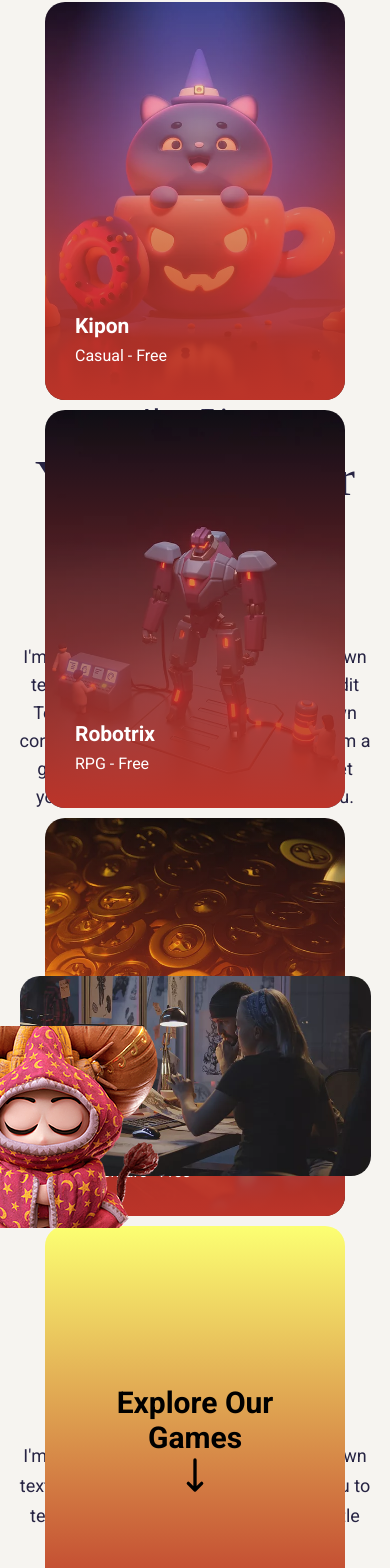
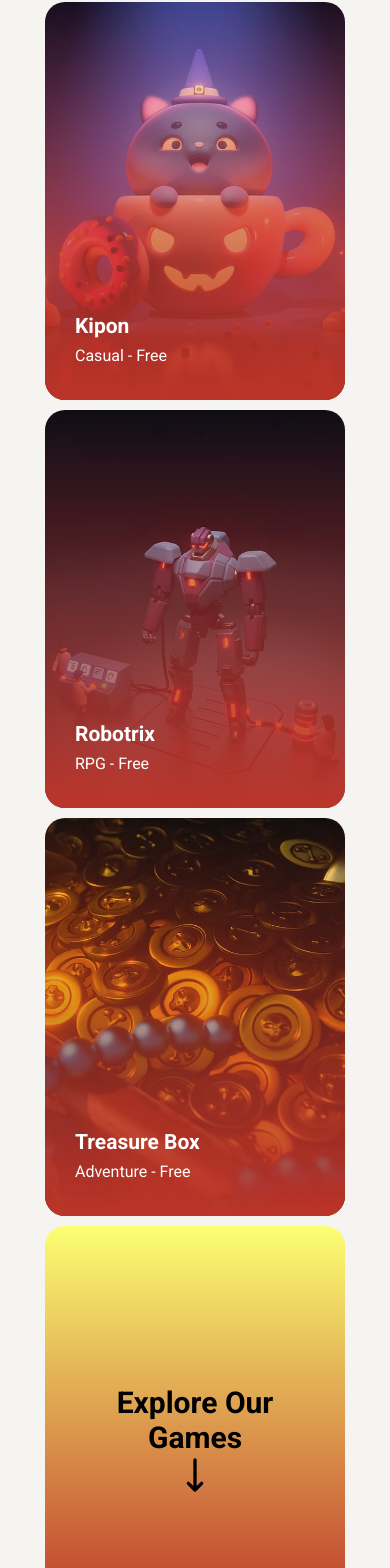
Before and after one commit to proe18/Tripo, a React (Create React App) app: page / in a window 390 px wide. Shown: the part 385-1953 px from the top of the page. Built offline with nearby package versions, Linux system fonts and the light colour scheme; a web font is replaced by a local one.

Commit message:
update responsive

```diff
--- a/src/components/about_home/AboutStyled.js
+++ b/src/components/about_home/AboutStyled.js
@@ -15,14 +15,35 @@ export const Heading = styled.div`
             outline: 1px solid;
         }
 
-        @media (max-width: 280px) {
+        @media (max-width: 394px) {
             max-width: 140px;
             max-height: 55px;
+            line-height: 55px;
         }
     }
 
-    @media (max-width: 280px) {
+    @media (max-width: 376px) {
         margin-top: 1630px;
+    }
+
+    @media (min-width: 377px) and (max-width: 540px) {
+        margin-top: 1700px;
+    }
+
+    @media (min-width: 541px) and (max-width: 720px) {
+        margin-top: 650px;
+    }
+
+    @media (min-width: 740px) and (max-width: 767.5px) {
+        margin-top: 650px;
+    }
+
+    @media (min-width: 768px) and (max-width: 1000px) {
+        margin-top: 800px;
+    }
+
+    @media (min-width: 1001px) and (max-width: 1280px) {
+        margin-top: 700px;
     }
 `
 
@@ -34,8 +55,16 @@ export const Title = styled.h1`
     font-weight: 500;
     font-family: 'Suez One', serif;
 
-    @media (max-width: 280px) {
+    @media (max-width: 394px) {
         font-size: 2.6rem;
+    }
+
+    @media (min-width: 395px) and (max-width: 719px) {
+        font-size: 3rem;
+    }
+
+    @media (min-width: 541px) and (max-width: 719px) {
+        max-width: 500px;
     }
 `
 
@@ -44,8 +73,12 @@ export const SubTitle = styled.h2`
     font-size: 2.1rem;
     font-family: "Roboto", sans-serif;
 
-    @media (max-width: 280px) {
+    @media (max-width: 394px) {
         font-size: 1.8rem;
+    }
+
+    @media (min-width: 395px) and (max-width: 719px) {
+        font-size: 2rem;
     }
 `
 
@@ -57,7 +90,7 @@ export const Text = styled.p`
     font-size: 1.8rem;
     font-family: "Roboto", sans-serif;
 
-    @media (max-width: 280px) {
+    @media (max-width: 394px) {
         font-size: 1.6rem;
     }
 `
@@ -68,7 +101,7 @@ export const Wrap = styled.div`
     margin: 65px auto 0;
     position: relative;
 
-    @media (max-width: 280px) {
+    @media (max-width: 394px) {
         max-height: 233px;
     }
 `
@@ -87,12 +120,25 @@ export const Image = styled.img`
         bottom: -50px;
         left: -90px;
 
-        @media (max-width: 280px) {
-            max-width: 120px;
-            max-height: 130px;
+        @media (max-width: 1000px) {
             bottom: -85px;
             left: 50%;
             transform: translateX(-50%);
         }
+
+        @media (max-width: 389px) {
+            max-width: 120px;
+            max-height: 130px;
+        }
+
+        @media (min-width: 390px) and (max-width: 415px) {
+            max-width: 150px;
+            max-height: 165px;
+        }
+
+        @media (min-width: 416px) and (max-width: 540px) {
+            max-width: 180px;
+            max-height: 195px;
+        }
     }
 `
--- a/src/components/footer/FooterStyled.js
+++ b/src/components/footer/FooterStyled.js
@@ -13,6 +13,12 @@ export const Heading = styled.div`
 
     ${Logo} {
         margin: 0 auto 20px;
+
+        @media (max-width: 280px) {
+            font-size: 2.2rem;
+            max-width: 140px;
+            max-height: 50px;
+        }
     }
 `
 
@@ -20,9 +26,14 @@ export const Text = styled.p`
     font-size: 2.4rem;
     font-family: 'Roboto', sans-serif;
     color: ${({ theme }) => theme.color.textColor};
+
+    @media (max-width: 280px) {
+        font-size: 1.9rem;
+        margin-top: 25px;
+    }
 `
 
-export const Wrap = styled.div`
+export const Box = styled.div`
     display: flex;
     justify-content: space-around;
     align-items: flex-start;
@@ -32,6 +43,8 @@ export const Wrap = styled.div`
 
     @media (max-width: 280px) {
         flex-wrap: wrap;
+        margin-top: 33px;
+        justify-content: flex-start;
     }
 `
 
@@ -41,7 +54,14 @@ export const ListTitle = styled.h1`
     font-family: 'Roboto', sans-serif;
     color: ${({ theme }) => theme.color.textColor};
     margin-bottom: 20px;
+
+    @media (max-width: 280px) {
+        font-size: 1.8rem;
+        margin-bottom: 12px;
+    }
 `
+
+export const Wrap = styled.div``
 
 export const NavList = styled.ul`
     list-style: none;
@@ -51,12 +71,42 @@ export const NavList = styled.ul`
         max-width: 135px;
     }
 
-    &:nth-last-of-type(1) ${Image} {
+    ${Image}:nth-last-of-type(1) {
         max-height: 40px;
+
+        @media (max-width: 280px) {
+            max-height: 35px;
+        }
     }
 
-    &:last-of-type ${Image} {
+    ${Image}:last-of-type {
         min-height: 40px;
+
+        @media (max-width: 280px) {
+            min-height: 35px;
+        }
+    }
+
+    @media (max-width: 280px) {
+        padding: 20px 0;
+
+        ${Image} {
+            max-width: 115px;
+        }
+
+        &:nth-last-of-type(2) {
+            margin-left: 30px;
+        }
+
+        &:last-of-type {
+            min-width: 250px;
+
+            ${Wrap} {
+                display: flex;
+                justify-content: space-between;
+                align-items: center;
+            }
+        }
     }
 `
 
@@ -74,11 +124,18 @@ export const Item = styled.li`
     ${Text} {
         font-size: 1.6rem;
         color: ${({ theme }) => theme.color.footerColor};
+        margin: 0;
+
     }
 
     ${Link} {
         text-decoration: none;
         color: ${({ theme }) => theme.color.footerColor};
+    }
+
+    @media (max-width: 280px) {
+        min-height: 30px;
+        line-height: 30px;
     }
 `
 
--- a/src/components/footer/index.jsx
+++ b/src/components/footer/index.jsx
@@ -4,6 +4,7 @@ import {
     Heading,
     Text,
     Wrap,
+    Box,
     NavList,
     ListTitle,
     Item,
@@ -39,6 +40,12 @@ Footer.Text = function FooterText({ children, ...restProps }) {
 Footer.Wrap = function FooterWrap({ children, ...restProps }) {
     return (
         <Wrap {...restProps}>{children}</Wrap>
+    )
+}
+
+Footer.Box = function FooterBox({ children, ...restProps }) {
+    return (
+        <Box {...restProps}>{children}</Box>
     )
 }
 
--- a/src/components/join-team_home/JoinTeamStyled.js
+++ b/src/components/join-team_home/JoinTeamStyled.js
@@ -43,12 +43,9 @@ export const Background = styled.div`
     &:nth-last-of-type(2) {
         min-height: 600px;
     }
-
-
 `
 
-export const Overlay = styled.div`
-`
+export const Overlay = styled.div``
 
 export const Heading = styled.div`
     width: 100%;
--- a/src/container/Footer.jsx
+++ b/src/container/Footer.jsx
@@ -51,14 +51,14 @@ const FooterContainer = ({ data }) => {
                     <Logo />
                     <Footer.Text>{data.text}</Footer.Text>
                 </Footer.Heading>
-                <Footer.Wrap>
+                <Footer.Box>
                     {data.nav.map(({ title, list }, index) =>
                         <Footer.NavList key={index}>
                             <Footer.ListTitle>{title}</Footer.ListTitle>
-                            {renderList(list)}
+                            <Footer.Wrap>{renderList(list)}</Footer.Wrap>
                         </Footer.NavList>
                     )}
-                </Footer.Wrap>
+                </Footer.Box>
                 <Footer.CoppyRight>
                     <Footer.Text>{data.coppyRight}</Footer.Text>
                 </Footer.CoppyRight>
```
